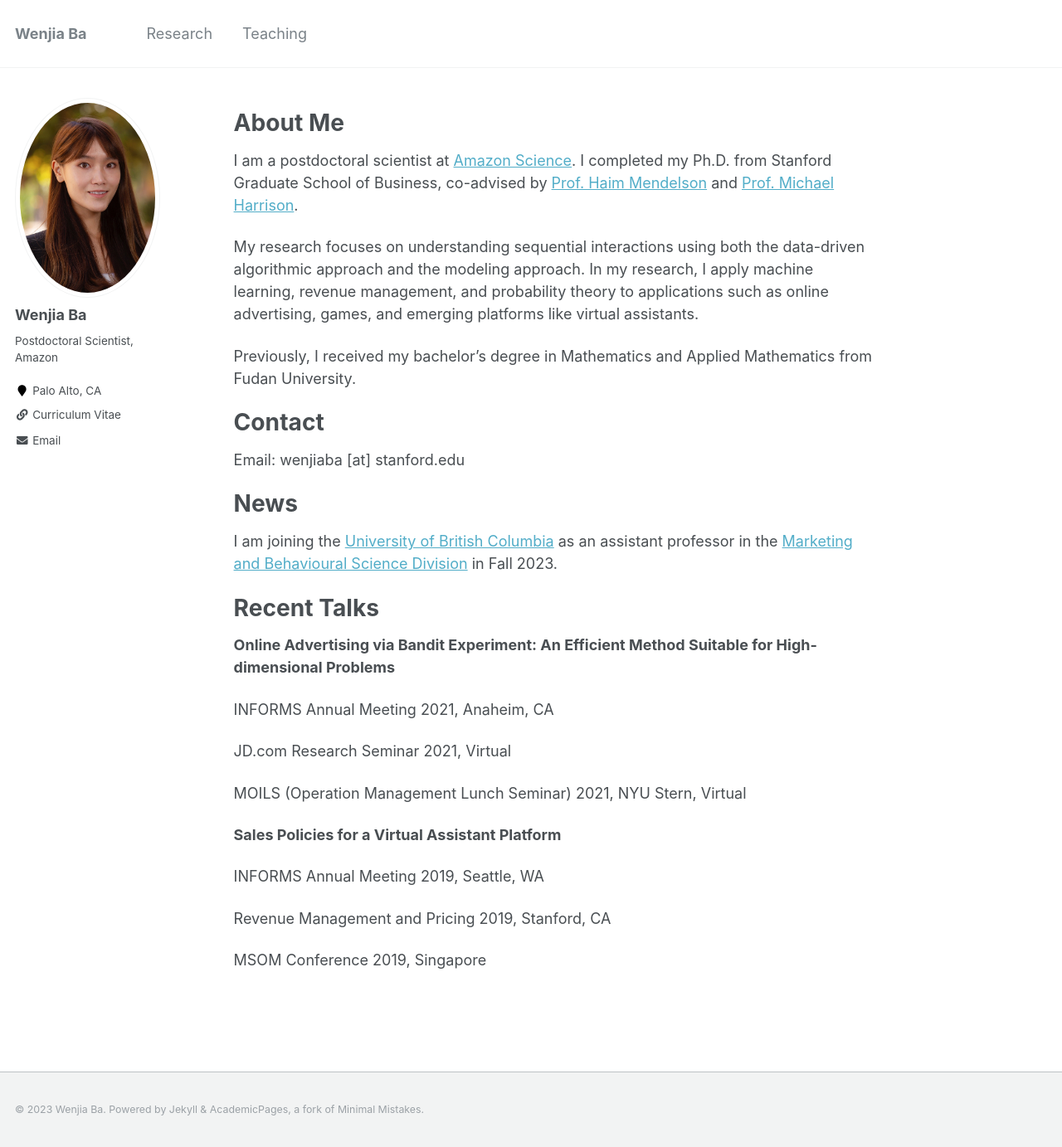
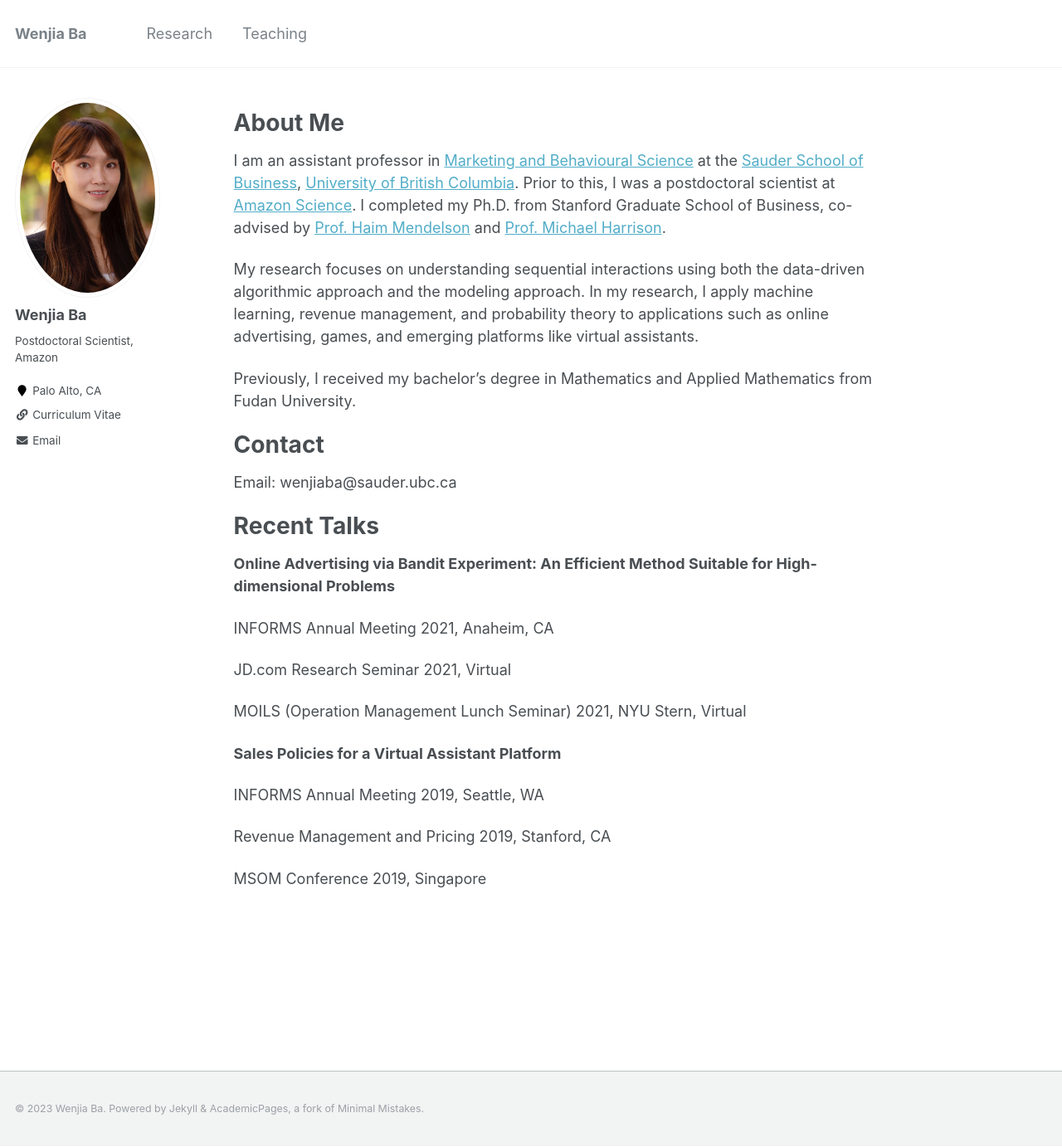
Before and after one commit to wenjiaba/wenjiaba.github.io, a Jekyll site: the page built from _pages/about.md, in a window 1280 px wide and 1383 px high. Shown: the whole window at 83% size. Built offline with Jekyll 4.4.1, drawn with Linux system fonts in a browser that asks for light colours.

Commit message:
Update about.md

```diff
--- a/_pages/about.md
+++ b/_pages/about.md
@@ -11,7 +11,7 @@ redirect_from:
 About Me
 ======
 
-I am a postdoctoral scientist at [Amazon Science](https://www.amazon.science). I completed my Ph.D. from Stanford Graduate School of Business, co-advised by [Prof. Haim Mendelson](https://www.gsb.stanford.edu/faculty-research/faculty/haim-mendelson) and [Prof. Michael Harrison](https://www.gsb.stanford.edu/faculty-research/faculty/j-michael-harrison).
+I am an assistant professor in [Marketing and Behavioural Science](https://www.sauder.ubc.ca/thought-leadership/divisions/marketing-and-behavioural-science) at the [Sauder School of Business](https://www.sauder.ubc.ca), [University of British Columbia](https://www.ubc.ca). Prior to this, I was a postdoctoral scientist at [Amazon Science](https://www.amazon.science). I completed my Ph.D. from Stanford Graduate School of Business, co-advised by [Prof. Haim Mendelson](https://www.gsb.stanford.edu/faculty-research/faculty/haim-mendelson) and [Prof. Michael Harrison](https://www.gsb.stanford.edu/faculty-research/faculty/j-michael-harrison).
 
 My research focuses on understanding sequential interactions using both the data-driven algorithmic approach and the modeling approach. In my research, I apply machine learning, revenue management, and probability theory to applications such as online advertising, games, and emerging platforms like virtual assistants.
 
@@ -19,11 +19,8 @@ Previously, I received my bachelor's degree in Mathematics and Applied Mathemati
 
 Contact
 ======
-Email: wenjiaba [at] stanford.edu
+Email: wenjiaba@sauder.ubc.ca
 
-News
-======
-I am joining the [University of British Columbia](https://www.ubc.ca) as an assistant professor in the [Marketing and Behavioural Science Division](https://www.sauder.ubc.ca/thought-leadership/divisions/marketing-and-behavioural-science) in Fall 2023.
 
 Recent Talks
 ======
```
